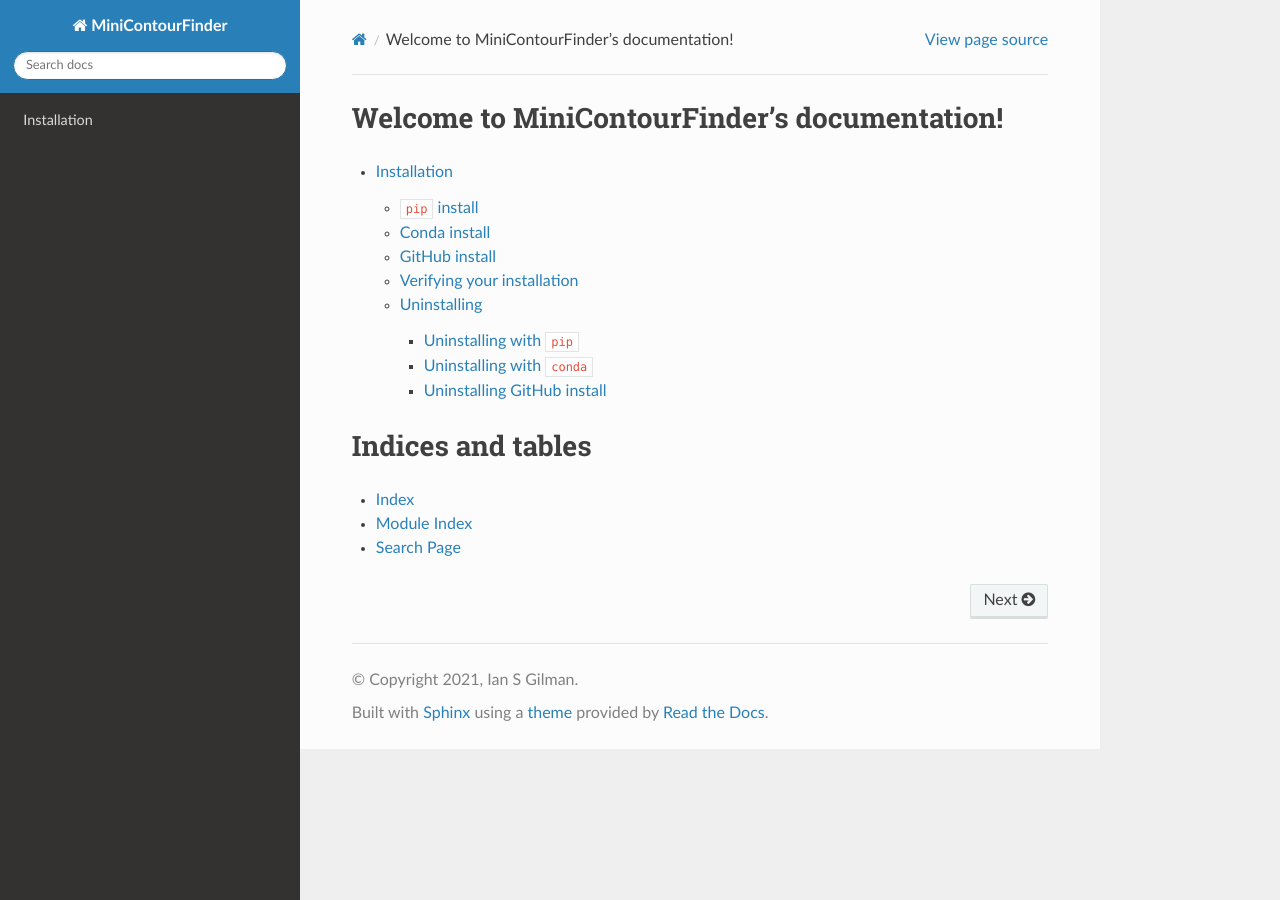
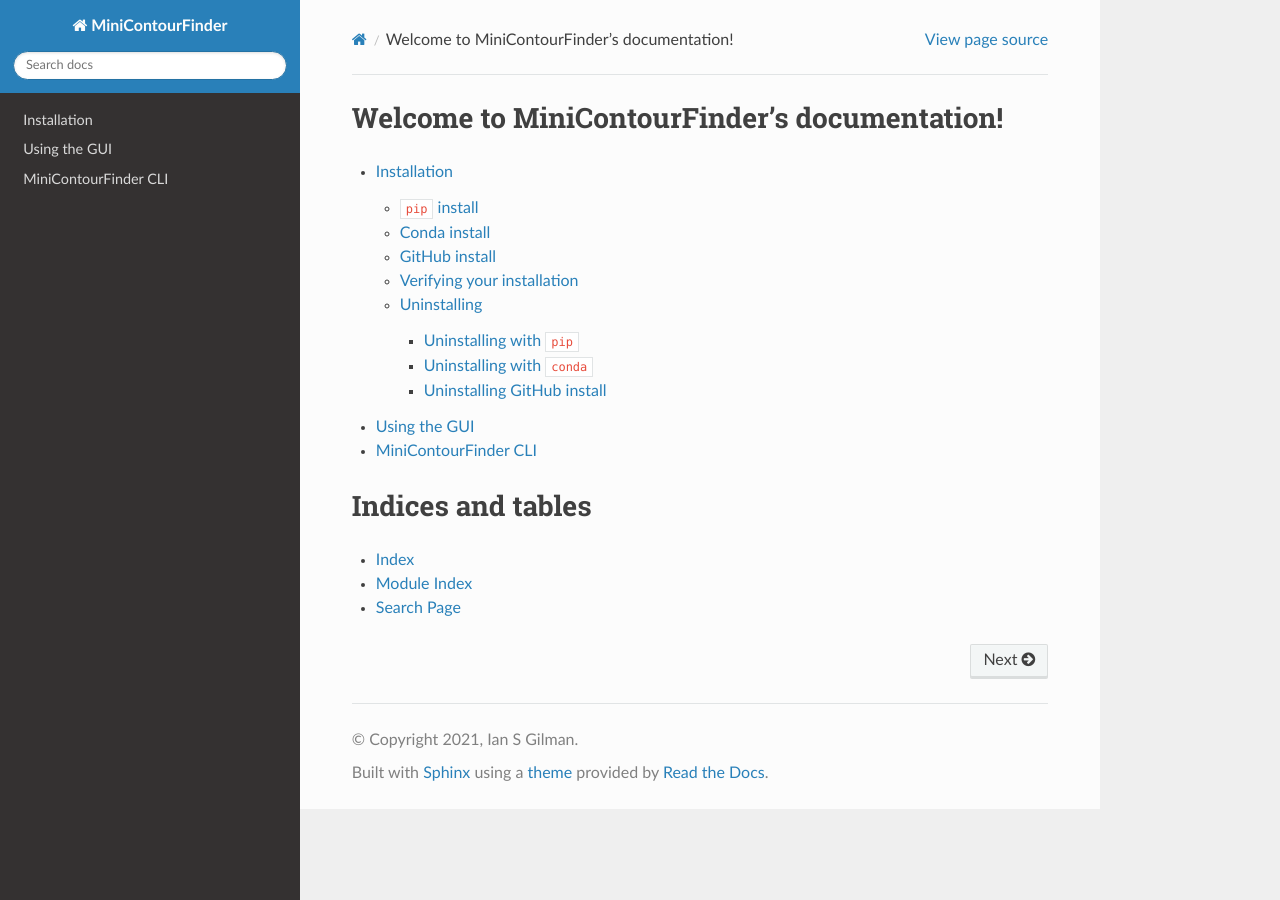
Before and after one commit to isgilman/MiniContourFinder, a Sphinx documentation site: the page built from docs/index.rst, in a window 1280 px wide. Built offline with Sphinx 7.4.7 and the Read the Docs theme 2.0.0, drawn with Linux system fonts in a browser that asks for light colours; part of the change alters nothing that is shown.

```diff
--- a/docs/conf.py
+++ b/docs/conf.py
@@ -39,6 +39,7 @@ templates_path = ['_templates']
 # directories to ignore when looking for source files.
 # This pattern also affects html_static_path and html_extra_path.
 exclude_patterns = ['_build', 'Thumbs.db', '.DS_Store']
+source_suffix = ['.rst', '.md']
 
 
 # -- Options for HTML output -------------------------------------------------
--- a/docs/index.rst
+++ b/docs/index.rst
@@ -7,11 +7,13 @@ Welcome to MiniContourFinder's documentation!
 =============================================
 
 .. toctree::
-   :maxdepth:
+   :maxdepth: 2
    :caption: Contents:
 
 .. toctree::
    installation.md
+   guiguide.md
+   cliguide.md
 
 
 
```
